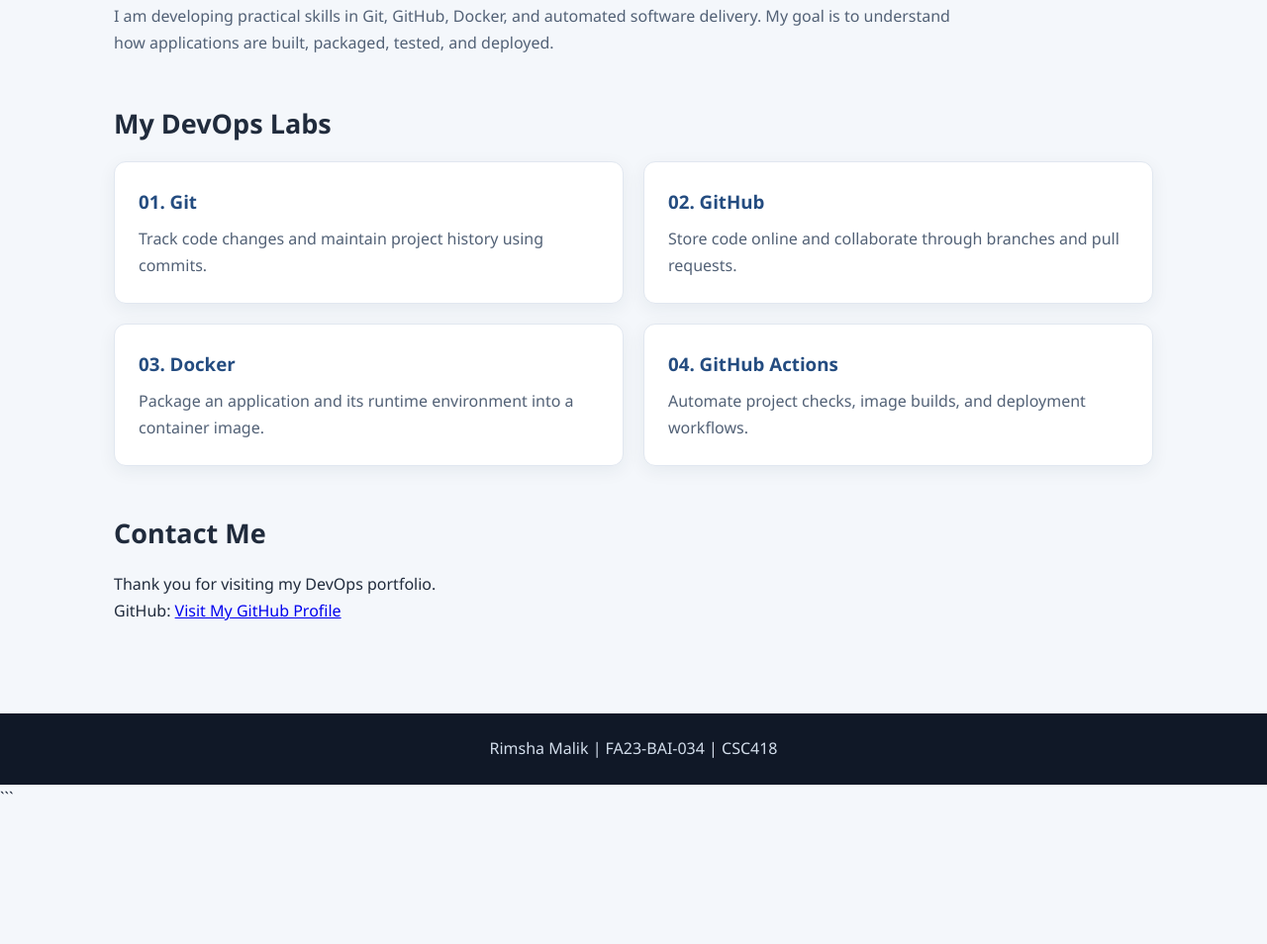
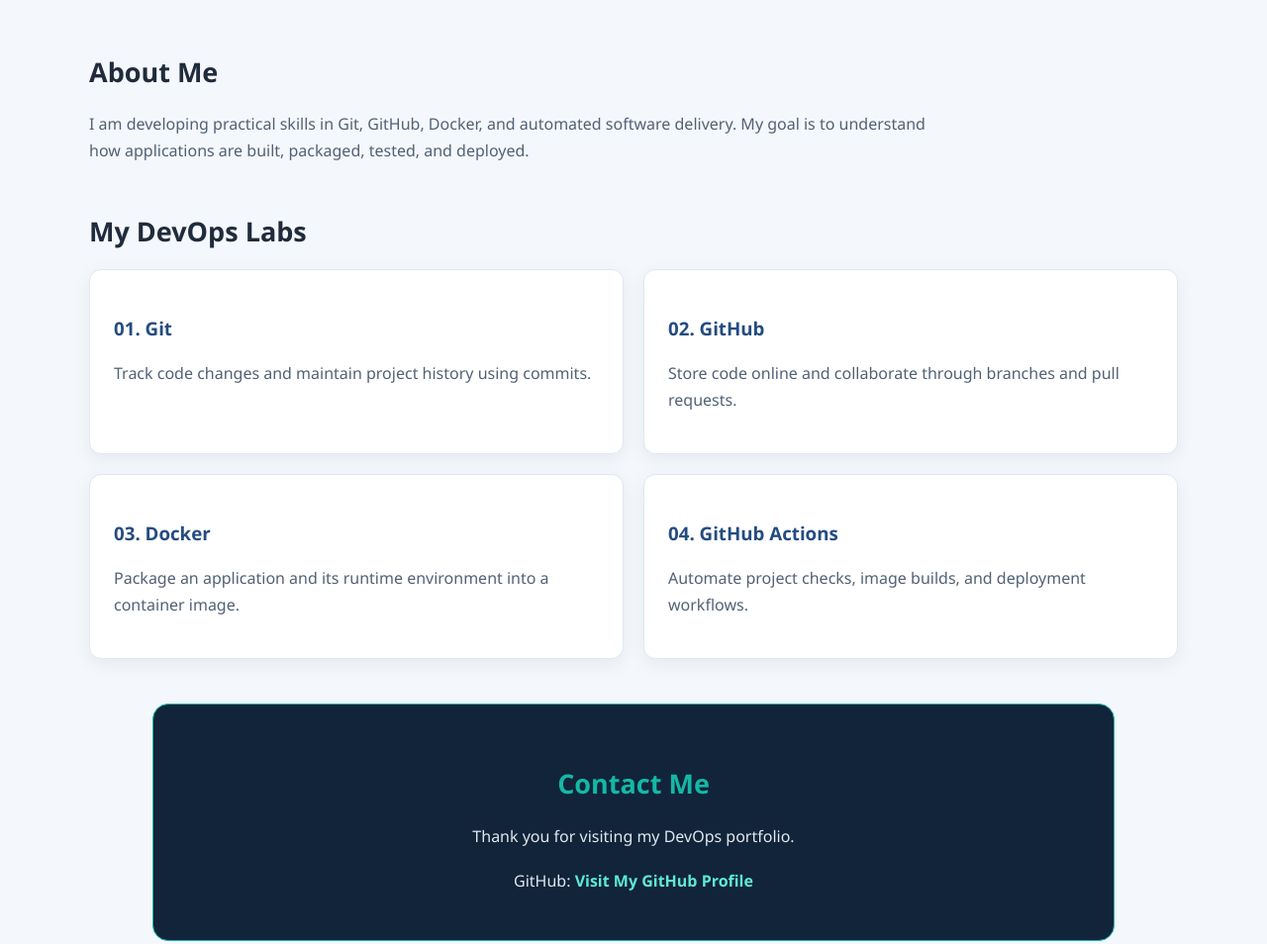
Before and after one commit to RimshaMalik572/devops-a2-fa23-bai-034, a plain HTML site: page index.html in a window 1280 px wide. Shown: the part 655-1609 px from the top of the page at 99% size. Before the commit the page ends 1475 px from the top, so only its background shows below. Drawn offline with Linux system fonts and the light colour scheme.

Commit message:
Improve contact section styling

````diff
--- a/style.css
+++ b/style.css
@@ -1,4 +1,4 @@
-
+```css
 * {
     margin: 0;
     padding: 0;
@@ -108,6 +108,12 @@
     border-radius: 12px;
     border: 1px solid #e1e7f0;
     box-shadow: 0 5px 18px #152b4610;
+    transition: transform 0.25s ease, box-shadow 0.25s ease;
+}
+
+.lab-card:hover {
+    transform: translateY(-5px);
+    box-shadow: 0 10px 25px #152b4620;
 }
 
 .lab-card h3 {
@@ -117,6 +123,40 @@
 
 .lab-card p {
     color: #526176;
+}
+
+/* Contact section styling */
+.contact {
+    margin: 40px auto;
+    padding: 35px;
+    max-width: 900px;
+    background: #11243a;
+    border: 1px solid #14b8a6;
+    border-radius: 16px;
+    text-align: center;
+}
+
+.contact h2 {
+    color: #14b8a6;
+    margin-bottom: 15px;
+}
+
+.contact p {
+    color: #e2e8f0;
+    line-height: 1.8;
+    margin-bottom: 10px;
+}
+
+.contact a {
+    color: #5eead4;
+    font-weight: bold;
+    text-decoration: none;
+    transition: color 0.2s ease;
+}
+
+.contact a:hover {
+    color: #ffffff;
+    text-decoration: underline;
 }
 
 footer {
@@ -131,8 +171,16 @@
         padding: 20px 6% 50px;
     }
 
+    .intro {
+        padding-top: 45px;
+    }
+
     .intro h1 {
         font-size: 32px;
+    }
+
+    .intro h2 {
+        font-size: 19px;
     }
 
     .lab-grid {
@@ -142,4 +190,9 @@
     main {
         padding: 30px 18px;
     }
+
+    .contact {
+        padding: 25px 18px;
+    }
 }
+```
````
